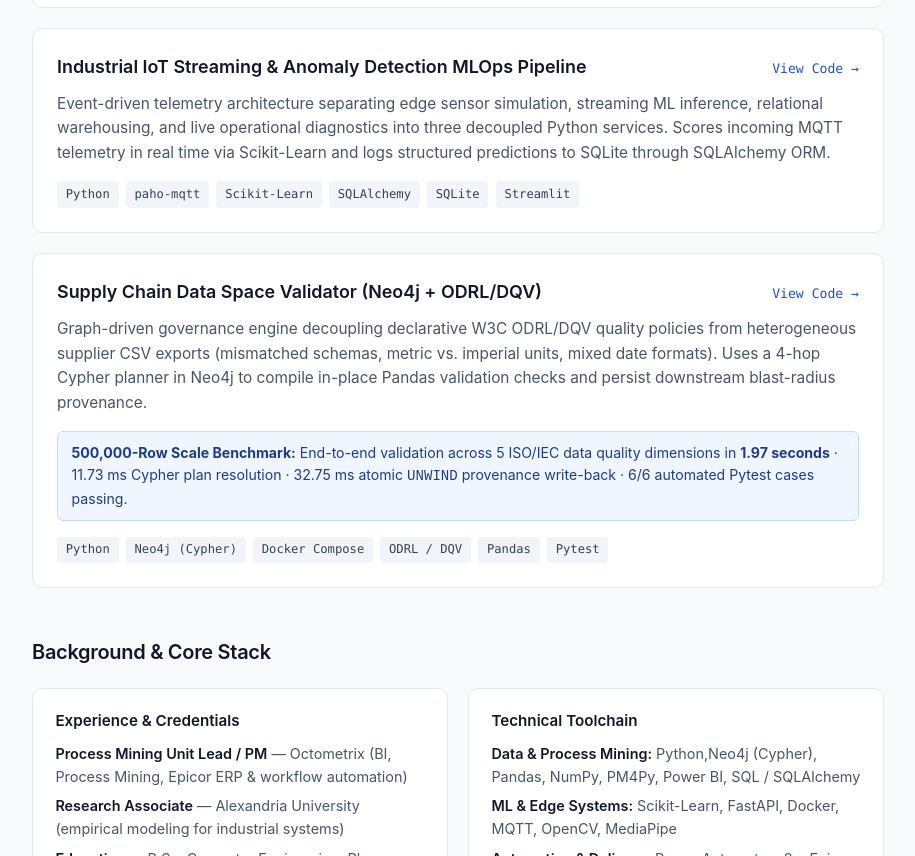
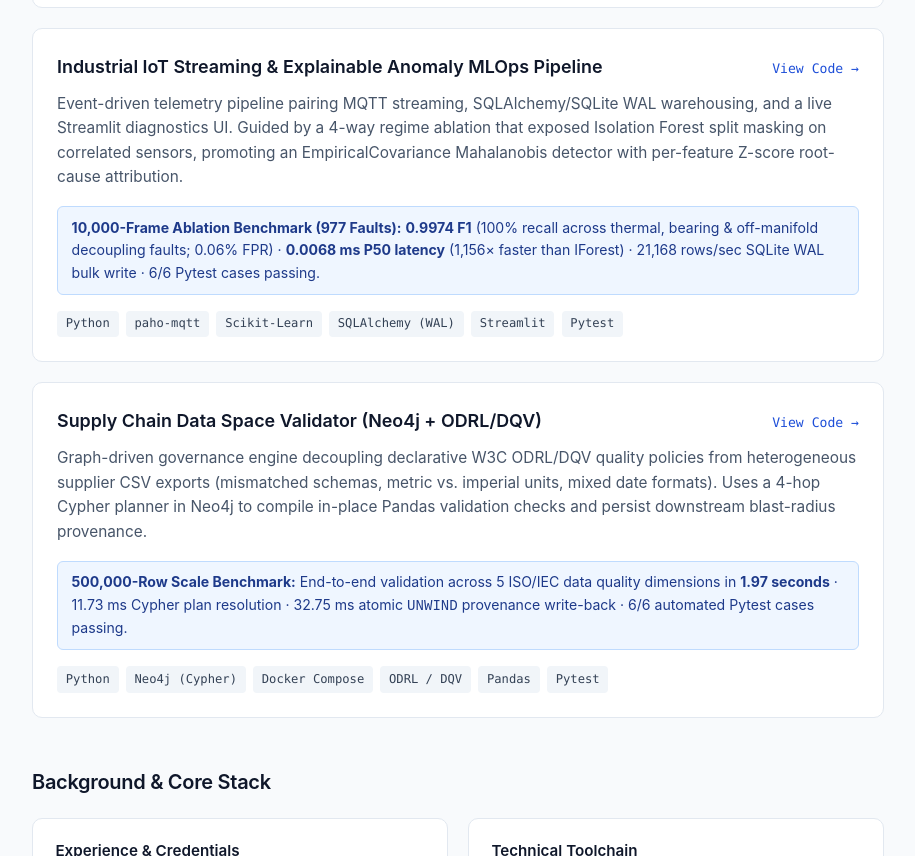
Before and after one commit to megzin11/megzin11.github.io, a plain HTML site: page index.html in a window 1280 px wide. Shown: the part 1131-1987 px from the top of the page, without its empty margins (182-1097 px from the left). Drawn offline with Linux system fonts and the light colour scheme.

Commit message:
Revise project details for MLOps pipeline
Updated project description and metrics for clarity and detail.

```diff
--- a/index.html
+++ b/index.html
@@ -372,7 +372,7 @@
             <div class="card-header">
               <h3 class="card-title">
                 <a href="https://github.com/megzin11/industrial-iot-mlops-pipeline" target="_blank" rel="noopener">
-                  Industrial IoT Streaming &amp; Anomaly Detection MLOps Pipeline
+                  Industrial IoT Streaming &amp; Explainable Anomaly MLOps Pipeline
                 </a>
               </h3>
               <a class="repo-link" href="https://github.com/megzin11/industrial-iot-mlops-pipeline" target="_blank" rel="noopener">
@@ -380,17 +380,21 @@
               </a>
             </div>
             <p class="card-desc">
-              Event-driven telemetry architecture separating edge sensor simulation, streaming ML inference, relational warehousing, and live operational diagnostics into three decoupled Python services. Scores incoming MQTT telemetry in real time via Scikit-Learn and logs structured predictions to SQLite through SQLAlchemy ORM.
+              Event-driven telemetry pipeline pairing MQTT streaming, SQLAlchemy/SQLite WAL warehousing, and a live Streamlit diagnostics UI. Guided by a 4-way regime ablation that exposed Isolation Forest split masking on correlated sensors, promoting an EmpiricalCovariance Mahalanobis detector with per-feature Z-score root-cause attribution.
             </p>
+            <div class="metric-box">
+              <strong>10,000-Frame Ablation Benchmark (977 Faults):</strong> <strong>0.9974 F1</strong> (100% recall across thermal, bearing &amp; off-manifold decoupling faults; 0.06% FPR) &middot; <strong>0.0068 ms P50 latency</strong> (1,156&times; faster than IForest) &middot; 21,168 rows/sec SQLite WAL bulk write &middot; 6/6 Pytest cases passing.
+            </div>
             <div class="tags">
               <span class="tag">Python</span>
               <span class="tag">paho-mqtt</span>
               <span class="tag">Scikit-Learn</span>
-              <span class="tag">SQLAlchemy</span>
-              <span class="tag">SQLite</span>
+              <span class="tag">SQLAlchemy (WAL)</span>
               <span class="tag">Streamlit</span>
+              <span class="tag">Pytest</span>
             </div>
           </article>
+
 <!-- Project 4: Supply Chain Data Space Validator -->
           <article class="card">
             <div class="card-header">
```
